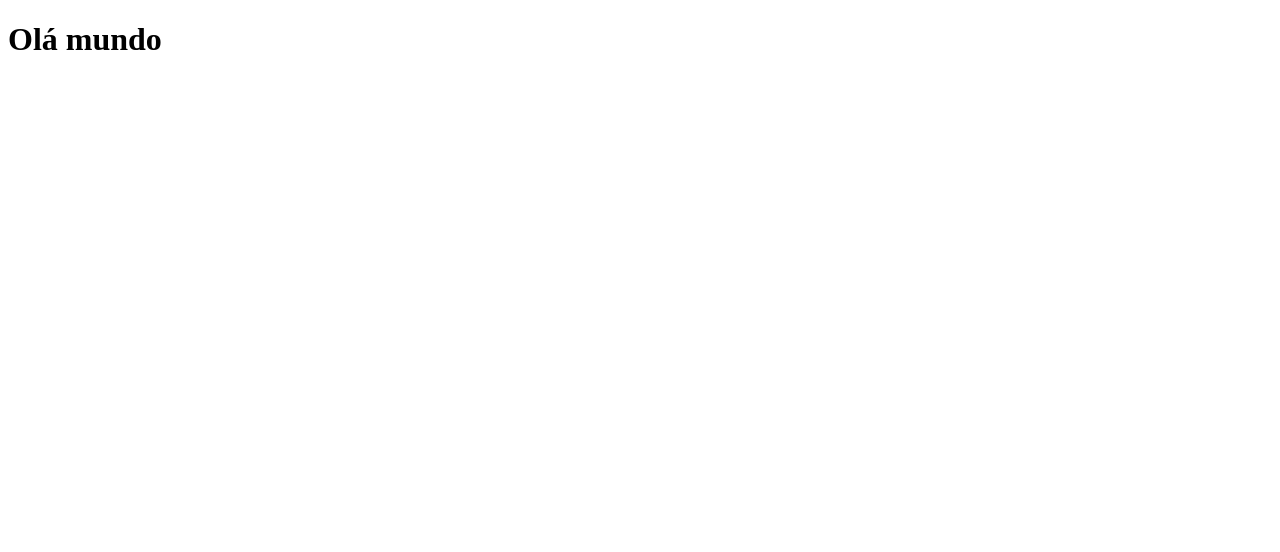
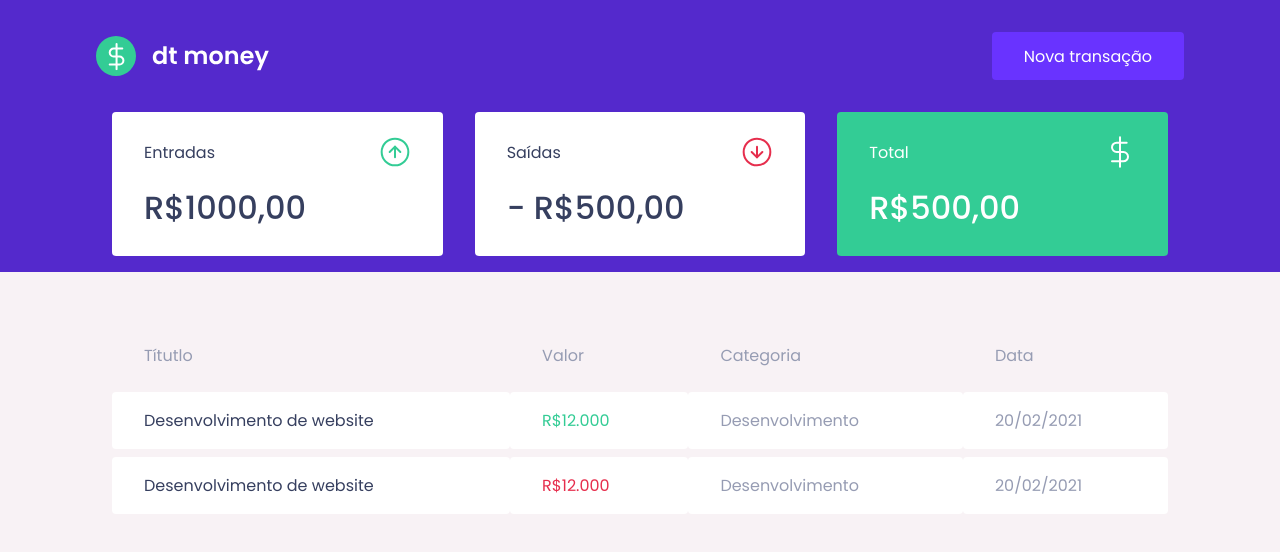
Before and after one commit to edublkc/dtmoney, a React (Create React App) app: page / in a window 1280 px wide. Shown: the top 552 px of the page. Built offline with nearby package versions, Linux system fonts and the light colour scheme.

Commit message:
first section in the year

```diff
--- a/package.json
+++ b/package.json
@@ -6,6 +6,7 @@
     "react": "^18.2.0",
     "react-dom": "^18.2.0",
     "react-scripts": "5.0.1",
+    "styled-components": "^5.3.6",
     "web-vitals": "^2.1.0"
   },
   "devDependencies": {
@@ -16,6 +17,7 @@
     "@types/node": "^16.7.13",
     "@types/react": "^18.0.0",
     "@types/react-dom": "^18.0.0",
+    "@types/styled-components": "^5.1.26",
     "typescript": "^4.4.2"
   },
   "scripts": {
--- a/public/index.html
+++ b/public/index.html
@@ -1,8 +1,15 @@
 <!DOCTYPE html>
 <html lang="en">
   <head>
+    <link rel="preconnect" href="https://fonts.googleapis.com">
+    <link rel="preconnect" href="https://fonts.gstatic.com" crossorigin>
+
     <meta charset="utf-8" />
     <meta name="viewport" content="width=device-width, initial-scale=1" />
+
+    <link href="https://fonts.googleapis.com/css2?family=Poppins:wght@400;500;600&display=swap" rel="stylesheet">
+    <link rel="shortcut icon" href="favicon.svg" type="image/x-icon">
+
     <title>dtmoney</title>
   </head>
   <body>
--- a/src/App.tsx
+++ b/src/App.tsx
@@ -1,9 +1,14 @@
 import React from 'react';
+import { Dashboard } from './components/Dashboard';
+import { Header } from './components/Header';
+import { GlobalStyle } from './styles/global';
 
 export function App() {
   return (
-    <div className="App">
-      <h1>Olá mundo</h1>
-    </div>
+    <>
+      <Header/>
+      <Dashboard/>
+      <GlobalStyle/>
+    </>
   );
 }
--- /dev/null
+++ b/src/components/Dashboard/index.tsx
@@ -0,0 +1,13 @@
+import { Summary } from "../Summary";
+import { TransactionTable } from "../TransactionTable";
+import { Container } from "./styled";
+
+
+export function Dashboard(){
+        return (
+        <Container>
+            <Summary/>
+            <TransactionTable/>
+        </Container>
+    )
+}
--- /dev/null
+++ b/src/components/Dashboard/styled.ts
@@ -0,0 +1,10 @@
+import styled from "styled-components";
+
+
+export const Container = styled.main`
+    max-width: 1120px;
+    margin: 0 auto;
+
+    padding: 0 2rem;
+
+`
--- /dev/null
+++ b/src/components/Header/index.tsx
@@ -0,0 +1,13 @@
+import logoImg from "../../assets/logo.svg";
+import { Container, Content } from "./styled";
+
+export function Header() {
+  return (
+    <Container>
+      <Content>
+        <img src={logoImg} alt="dt money" />
+        <button type="button">Nova transação</button>
+      </Content>
+    </Container>
+  );
+}
--- /dev/null
+++ b/src/components/Header/styled.ts
@@ -0,0 +1,31 @@
+import styled from "styled-components";
+
+export const Container = styled.header`
+  background-color: var(--blue);
+`;
+
+export const Content = styled.div`
+  max-width: 1120px;
+  margin: 0 auto;
+
+  padding: 2rem 1rem 12rem;
+
+  display: flex;
+  align-items: center;
+  justify-content: space-between;
+
+  button{
+    font-size: 1rem;
+    color: #fff;
+    background: var(--blue-light);
+    border:0;
+    padding: 0 2rem;
+    border-radius: 0.25rem;
+    height: 3rem;
+    transition: filter 0.2s;
+
+    &:hover{
+        filter: brightness(0.9);
+    }
+  }
+`;
--- /dev/null
+++ b/src/components/Summary/index.tsx
@@ -0,0 +1,47 @@
+import { Container } from "./styled";
+
+import incomeImg from "../../assets/income.svg"
+import outcomeImg from "../../assets/outcome.svg"
+import totalImg from "../../assets/total.svg"
+
+export function Summary(){
+    return (
+        <Container>
+            <div>
+                <header>
+                    <p>Entradas</p>
+                    <img src={incomeImg} alt=""/>
+                </header>
+
+                <strong>
+                    R$1000,00
+                </strong>
+
+            </div>
+
+            <div>
+                <header>
+                    <p>Saídas</p>
+                    <img src={outcomeImg} alt=""/>
+                </header>
+
+                <strong>
+                    - R$500,00
+                </strong>
+
+            </div>
+
+            <div className="hiligh-background">
+                <header>
+                    <p>Total</p>
+                    <img src={totalImg} alt=""/>
+                </header>
+
+                <strong>
+                     R$500,00
+                </strong>
+
+            </div>
+        </Container>
+    )
+}
--- /dev/null
+++ b/src/components/Summary/styled.ts
@@ -0,0 +1,36 @@
+import styled from "styled-components";
+
+
+export const Container = styled.div`
+    display: grid;
+    grid-template-columns: repeat(3,1fr);
+    gap: 2rem;
+    margin-top: -10rem;
+
+    div{
+        background-color: var(--shape);
+        padding: 1.5rem 2rem;
+        border-radius: 0.25rem;
+        color: var(--text-title);
+
+        header{
+            display: flex;
+            align-items: center;
+            justify-content: space-between;
+        }
+
+        strong{
+            display: block;
+            margin-top: 1rem;
+            font-size: 2rem;
+            font-weight: 500;
+            line-height: 3rem;
+        }
+
+
+        &.hiligh-background{
+            background-color: var(--green);
+            color: #fff;
+        }
+    }
+`
--- /dev/null
+++ b/src/components/TransactionTable/index.tsx
@@ -0,0 +1,34 @@
+import { Container } from "./styled";
+
+export function TransactionTable() {
+  return (
+    <Container>
+      <table>
+        <thead>
+          <tr>
+            <th>Títutlo</th>
+            <th>Valor</th>
+            <th>Categoria</th>
+            <th>Data</th>
+          </tr>
+        </thead>
+
+        <tbody>
+          <tr>
+            <td>Desenvolvimento de website</td>
+            <td className="deposit">R$12.000</td>
+            <td>Desenvolvimento</td>
+            <td>20/02/2021</td>
+          </tr>
+          <tr>
+            <td>Desenvolvimento de website</td>
+            <td className="withdraw">R$12.000</td>
+            <td>Desenvolvimento</td>
+            <td>20/02/2021</td>
+          </tr>
+
+        </tbody>
+      </table>
+    </Container>
+  );
+}
--- /dev/null
+++ b/src/components/TransactionTable/styled.ts
@@ -0,0 +1,38 @@
+import styled from "styled-components";
+
+export const Container = styled.div`
+    margin-top: 4rem;
+
+    table{
+        width:100%;
+        border-spacing: 0 0.5rem;
+
+        th{
+            color: var(--text-body);
+            font-weight: 400;
+            padding: 1rem 2rem;
+            text-align: left;
+            line-height: 1.5rem;
+        }
+
+        td{
+            padding:1rem 2rem ;
+            border: 0;
+            background: var(--shape);
+            color: var(--text-body);
+            border-radius: 0.25rem;
+
+            &:first-child{
+                color: var(--text-title);
+            }
+
+            &.withdraw{
+                color: var(--red);
+            }
+
+            &.deposit{
+                color: var(--green);
+            }
+        }
+    }
+`
--- /dev/null
+++ b/src/styles/global.ts
@@ -0,0 +1,62 @@
+import { createGlobalStyle } from "styled-components";
+
+
+export const GlobalStyle = createGlobalStyle`
+    :root{
+        --background: #f8f2f5;
+        --red: #E62E4D;
+        --blue: #5429cc;
+        --green: #33cc95;
+
+        --blue-light: #6933ff;
+
+        --text-title: #363f5f;
+        --text-body: #969cb3;
+
+        --shape: #ffffff;
+
+
+
+    }
+
+    *{
+        margin:0;
+        padding:0;
+        box-sizing: border-box;
+    }
+
+    html{
+        @media (max-width:1080px){
+            font-size: 93.75%;
+        }
+        @media (max-width:720px){
+            font-size: 87.5%;
+        }
+    }
+
+
+    body{
+        background-color: var(--background);
+        -webkit-font-smoothing: antialiased;
+    }
+
+    body,input,textarea,button{
+        font-family: 'Poppins', sans-serif;
+        font-weight: 400;
+    }
+
+    h1,h2,h3,h4,h5,h6,strong{
+        font-weight: 600;
+    }
+
+    button{
+        cursor: pointer;
+    }
+
+    [disabled]{
+        opacity: 0.6;
+        cursor: not-allowed;
+    }
+
+
+`
```
Also changed, not shown: 1 other file (tests, documents, lock files or other folders).
